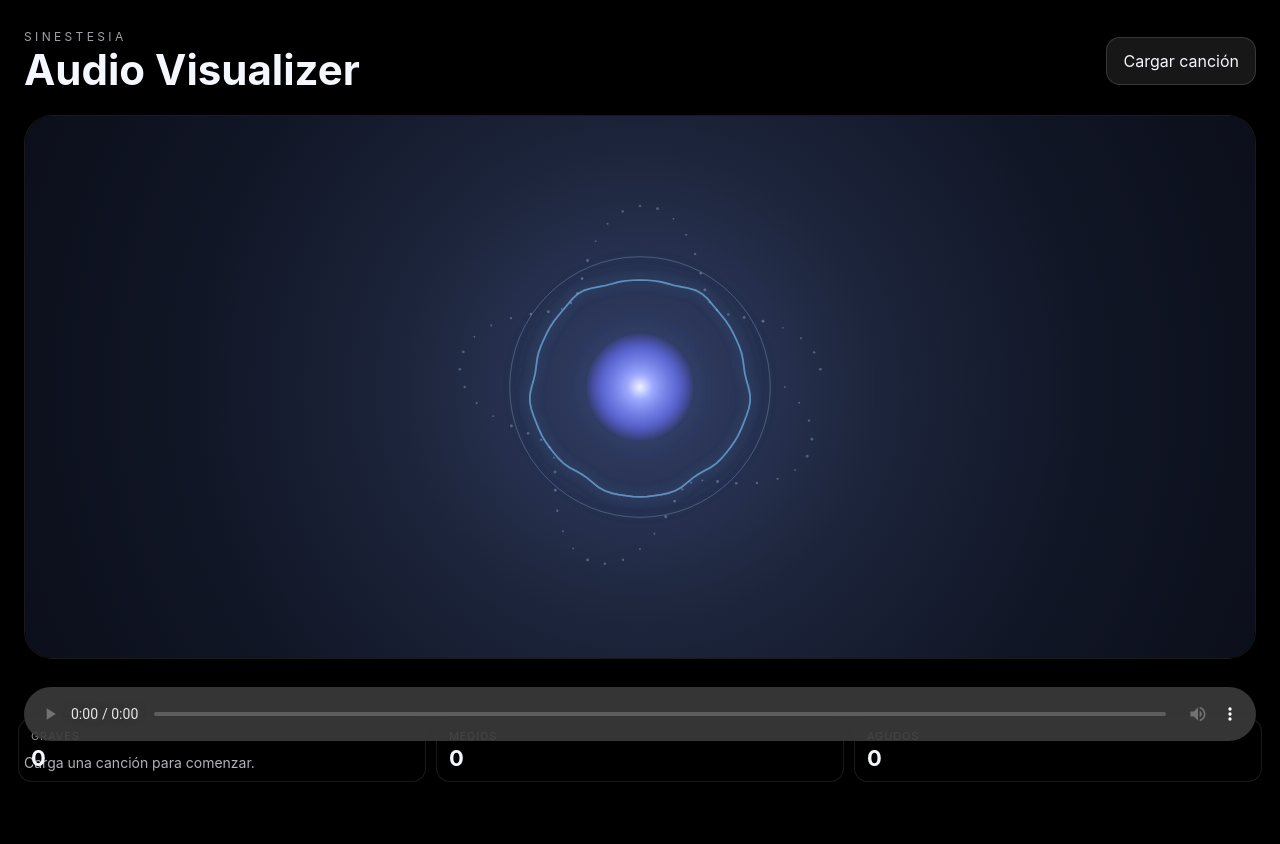
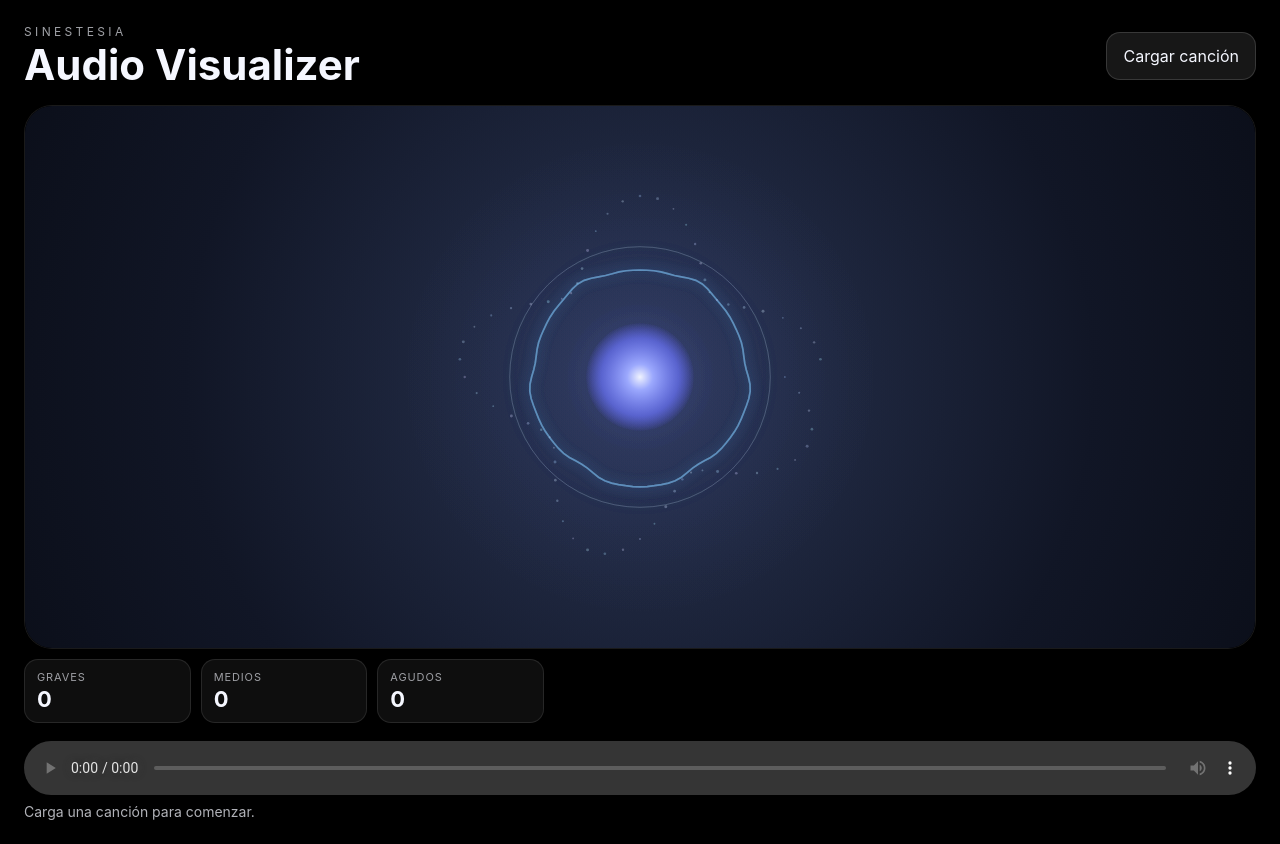
Before and after one commit to lr6468031-ship-it/sinestesia-Visualizer, a plain HTML site: page index.html in a window 1280 px wide. Before the commit the page ends 800 px from the top, so only its background shows below. Drawn offline with Linux system fonts and the light colour scheme; animation ran at ten frames a second.

Commit message:
Finalize mobile-safe visualizer and meter layout

```diff
--- a/styles.css
+++ b/styles.css
@@ -58,6 +58,13 @@ h1 {
 .file-button:active { transform: scale(.99); }
 .file-button input { display: none; }
 
+.visual-area {
+  width: 100%;
+  min-width: 0;
+  display: grid;
+  gap: 10px;
+}
+
 .stage {
   position: relative;
   width: 100%;
@@ -78,23 +85,17 @@ h1 {
 }
 
 .meter-card {
-  position: absolute;
-  left: 18px;
-  right: 18px;
-  bottom: 18px;
   display: grid;
   grid-template-columns: repeat(3, minmax(0, 1fr));
   gap: 10px;
-  pointer-events: none;
 }
 
 .meter-card div {
   min-width: 0;
   padding: 10px 12px;
   border-radius: 14px;
-  background: rgba(0,0,0,.62);
+  background: rgba(255,255,255,.055);
   border: 1px solid rgba(255,255,255,.10);
-  backdrop-filter: blur(12px);
 }
 
 .meter-card span {
@@ -115,6 +116,12 @@ h1 {
 .controls { display: grid; gap: 8px; min-width: 0; }
 audio { width: 100%; max-width: 100%; }
 #status { margin: 0; opacity: .72; font-size: 14px; overflow-wrap: anywhere; }
+
+@media (min-width: 900px) {
+  .meter-card {
+    max-width: 520px;
+  }
+}
 
 @media (max-width: 640px) {
   .app {
@@ -141,17 +148,11 @@ audio { width: 100%; max-width: 100%; }
     border-radius: 20px;
   }
 
-  .meter-card {
-    position: static;
-    margin-top: 10px;
-    grid-template-columns: repeat(3, minmax(0, 1fr));
-    gap: 6px;
-  }
+  .meter-card { gap: 6px; }
 
   .meter-card div {
     padding: 9px 8px;
     border-radius: 12px;
-    background: rgba(255,255,255,.055);
   }
 
   .meter-card span {
```
